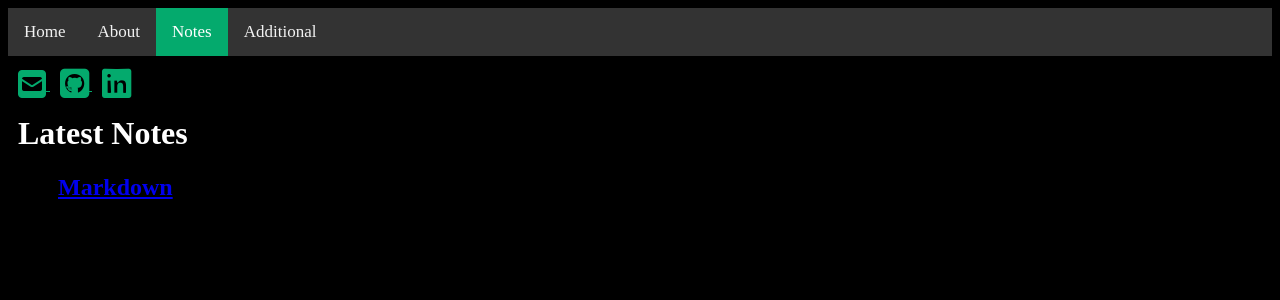
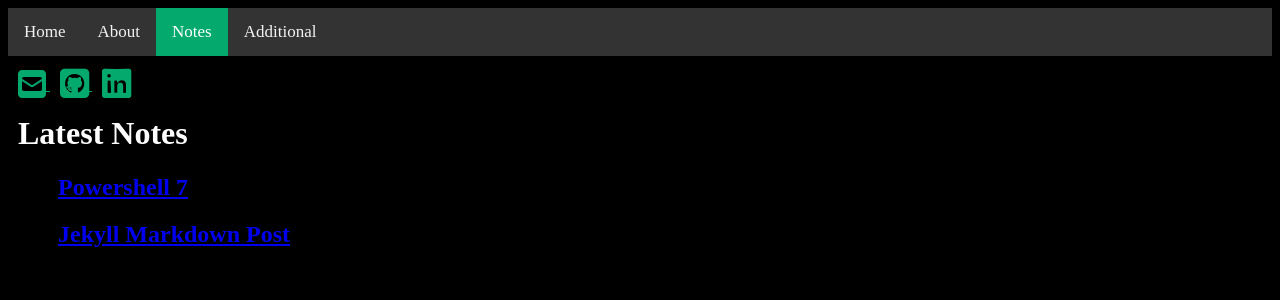
Before and after one commit to chrisRandle/chrisrandle.github.io, a Jekyll site: the page built from docs/notes.html, in a window 1280 px wide. Shown: the top 300 px of the page. Built offline with Jekyll 4.4.1, drawn with Linux system fonts in a browser that asks for light colours; nearby versions of some CDN libraries; part of the change alters nothing that is shown.

Commit message:
powershell 7 post

````diff
--- /dev/null
+++ b/docs/_posts/2023-08-21-jekyll-markdown-post.md
@@ -0,0 +1,60 @@
+---
+layout: post
+---
+
+Markdown is a text-to-HTML tool. Markdown allows you to write using an easy-to-read and easy-to-write plain text format, which can be easily converted to valid HTML.
+
+### Post things in Jekyll using markdown
+
+#### The setup
+
+- Create the _posts directory in the root directory of the jekyll project.
+- Create a top level html file
+  - For this github pages project it's called notes.html
+  - The html file will serve as a notes navigation source otherwise individual posts are difficult to find, as they are placed under a /YYYY/MM/DD directory.
+  ```
+    ---
+    layout: default
+    title: Notes
+    ---
+    <h1 class="basic">Latest Notes</h1>
+
+    <ul>
+      {% for post in site.posts %}
+      <li>
+        <h2 class="basic"><a href="{{ post.url }}">{{ post.title }}</a></h2>
+      </li>
+      {% endfor %}
+    </ul>
+  ```
+- Create a new layout in the _layouts directory
+  - The layout post.html extends the default.html layout, using a font matter yaml header. This way the header, top navigation and social-media buttons are included on all posts.
+  ```
+    ---
+    layout: default
+    ---
+
+    <h1 class="basic">{{ page.title }}</h1>
+    <p class="basic">{{ page.date | date_to_string }}</p>
+
+    <div class="basic">
+      {{ content }}
+    </div>
+  ```
+  - This site uses the basic css class just to make the text white.
+  - The page.date and page.title is extrapolated from the name of the post markdown file.
+  - The content is the actual markdown from the post itself.
+- Update the _data/navigation.yaml to include a new navigation item called Notes
+  - Notes will be just a link to the top level notes.html file and serve as the gateway into the Notes page.
+  ```
+  - name: Notes
+  link: /notes
+  ```
+
+#### Posting
+
+- Create a post in the _posts directory
+  - A post must follow a defined naming convention 'YYYY-MM-DD-title-with-dashes.md'
+  - The post automaticaly appears in the Notes page, the title is converted to cammelcase and dashes in the title will be replaced with spaces.
+- Utilize Markdown to create a note
+  - A good website to see markdown syntax is [DaringFireball Markdown Syntax](https://daringfireball.net/projects/markdown/syntax)
--- a/docs/_posts/2023-08-21-markdown.md
+++ /dev/null
@@ -1,7 +0,0 @@
----
-layout: post
----
-
-Markdown is a text-to-HTML tool. Markdown allows you to write using an easy-to-read and easy-to-write plain text format, which can be easily converted to valid HTML.
-
-A good website to see markdown syntax is [DaringFireball Markdown Syntax](https://daringfireball.net/projects/markdown/syntax)
--- /dev/null
+++ b/docs/_posts/2023-08-21-powershell-7.md
@@ -0,0 +1,65 @@
+---
+layout: post
+---
+
+## Create User Profile Powershell 7
+
+Review Profile Location
+```
+  echo $profile
+```
+- The path typically looks like this 'C:\Users\<USER_NAME>\PowerShell\Microsoft.PowerShell_profile.ps1'
+
+Verify if a profile already exists
+```
+  test-path $profile
+```
+
+If not create a profile
+```
+  New-Item -Path $profile -Type File -Force
+```
+
+Open the blank profile using notepad or notepad++
+```
+  # Notepad
+  start 'C:\WINDOWS\system32\notepad.exe' $profile
+
+  # Notepad++
+  start 'C:\Program Files\Notepad++\notepad++.exe' $profile
+```
+
+Now you have somewhere to
+- Set aliases
+- Set default variables
+- Import Modules
+- Load different paths and scripts
+
+## Alias
+
+### Built in aliases
+
+To see built in aliases use the ```Get-Alias``` command. This is how microsoft replicates some of the awesome linux functionality like ls, cd, pwd and so on. The replication is not perfect as many of the commands do not behave when trying to add flags and filters.
+
+### New Alias
+
+Create a New Alias use the ```New-Alias``` command, the alias is temporary and only exists during the current powershell session, which is useful for testing but annoying to lose.
+
+Example:
+
+```
+  New-Alias -Name tf -Value terraform.exe
+```
+
+If your new alias works as expected save it to a [profile](https://learn.microsoft.com/en-us/powershell/module/microsoft.powershell.core/about/about_profiles?view=powershell-7.3). The export-alias command can be used but it is a bit clunky and will add some header comments when adding the alias. Otherwiser you can just echo a set-alias command to your profile.
+
+Export-Alias tf Example:
+```
+  Export-Alias -Name tf -Path "$profile" -Append -As Script
+```
+
+Echo set-alias tf line Example:
+```
+  echo 'set-alias -Name:"tf" -Value:"terraform.exe" -Description:"" -Option:"None"' >> $profile
+```
+- Double arrow '>>' is important otherwise will overwrite your $profile with this single alias.
--- a/docs/notes.html
+++ b/docs/notes.html
@@ -8,7 +8,9 @@ title: Notes
   {% for post in site.posts %}
   <li>
     <h2 class="basic"><a href="{{ post.url }}">{{ post.title }}</a></h2>
-    {{ post.excerpt }}
+    {% comment %}
+      {{ post.excerpt }}
+    {% endcomment %}
   </li>
   {% endfor %}
 </ul>
````
